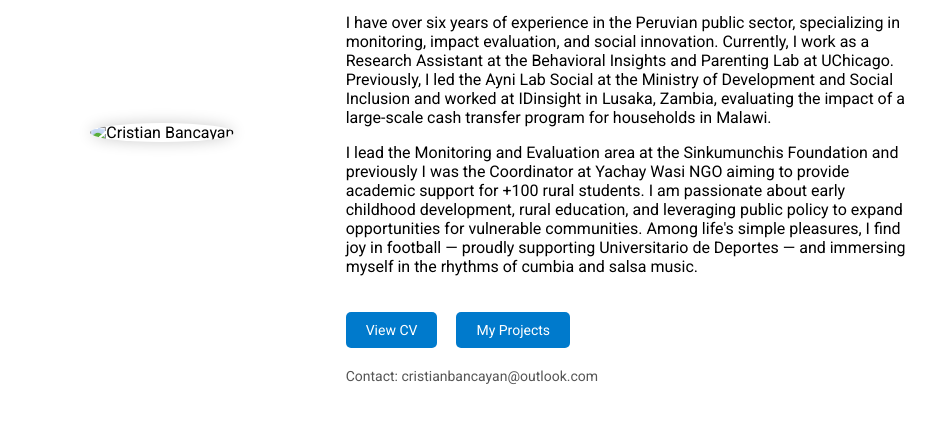
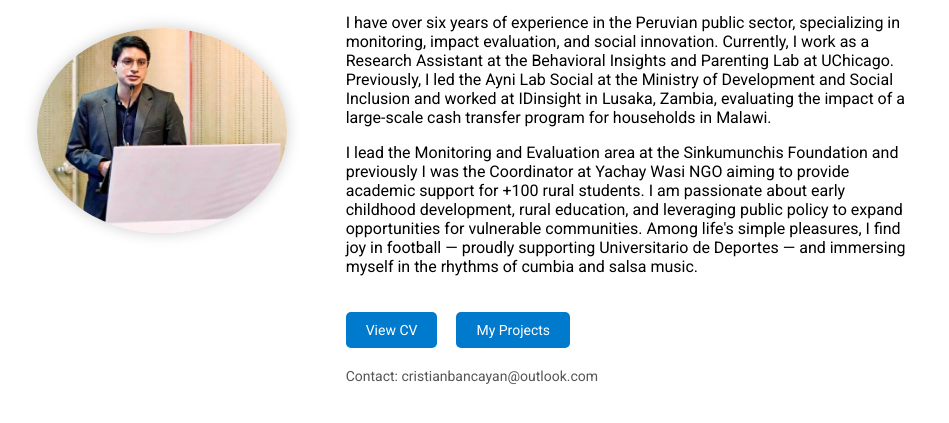
Before and after one commit to cristian-bancayan/cristian-bancayan.github.io, a plain HTML site: page index.html in a window 1280 px wide. Shown: the part 179-602 px from the top of the page, without its empty margins (171-1120 px from the left). Drawn offline with Linux system fonts and the light colour scheme.

Commit message:
Update index.html

```diff
--- a/index.html
+++ b/index.html
@@ -75,7 +75,7 @@
 <body>
   <div class="intro">
     <div class="left">
-      <img src="profile.jpg" alt="Cristian Bancayan">
+      <img src="profile.jpeg" alt="Cristian Bancayan">
     </div>
 
     <div class="right">
```
